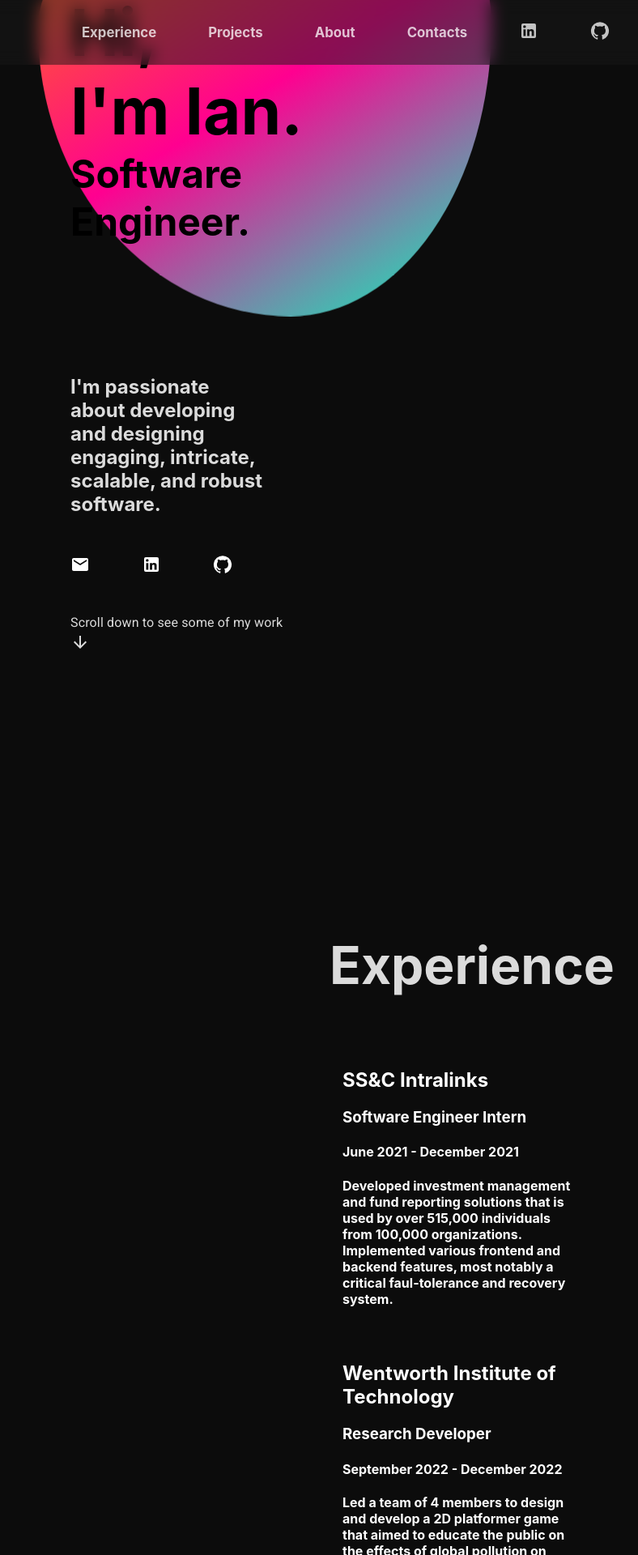
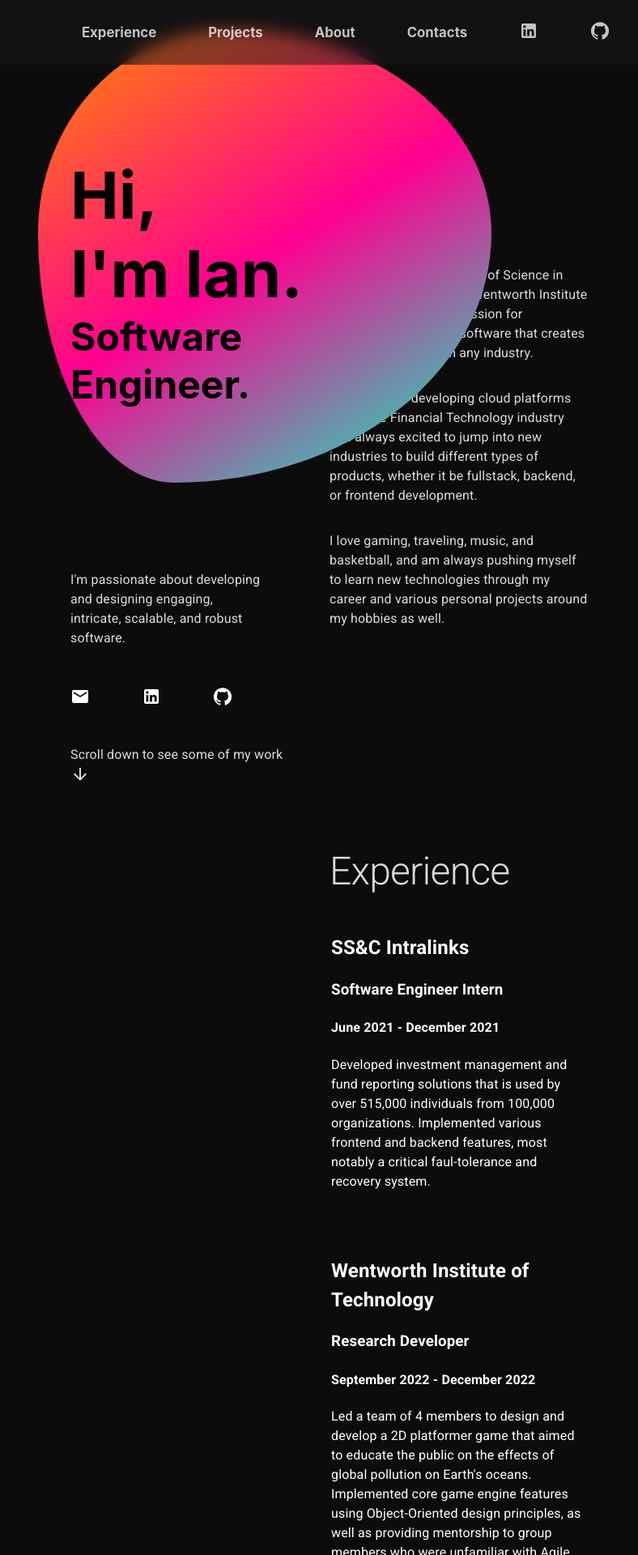
Before and after one commit to setoi1/Portfolio-ianseto.dev, a React (Vite) app: page / in a window 1280 px wide. Shown: the top 1920 px of the page at 81% size, without its empty margins (233-1021 px from the left). Built offline with nearby package versions, Linux system fonts and the light colour scheme.

Commit message:
font changes

```diff
--- a/src/App.tsx
+++ b/src/App.tsx
@@ -20,10 +20,9 @@ export default function App() {
           <Navbar />
         }
         <Landing />
+        <About />
         <Experience />
         <Projects />
-        <About />
-        {/*<Contacts />*/}
       </div>
     </>
   );
--- a/src/components/About.tsx
+++ b/src/components/About.tsx
@@ -1,13 +1,20 @@
+import { Typography } from '@mui/material';
 import './styles/About.css';
 
 export default function About() {
   return (
     <>
       <section id='about' className='about-section'>
-        <h1>About</h1>
+        <Typography variant='h1'>About Me</Typography>
         <div className='about-content'>
           <p>
-            Hey, I'm Ian Seto . I am a software engineer with a passion for developing innovative software that creates a real-world impact in any industry. With a passion in gaming, music, and basketball, I'm always pushing myself to learn new technologies through my career and various personal projects around my hobbies as well.
+            <Typography>Graduated with a Bachelor of Science in Computer Science from Wentworth Institute of Technology, with a passion for developing innovative software that creates a real-world impact in any industry.</Typography>
+          </p>
+          <p>
+            <Typography>Experience in developing cloud platforms within the Financial Technology industry and always excited to jump into new industries to build different types of products, whether it be fullstack, backend, or frontend development.</Typography>
+          </p>
+          <p>
+            <Typography>I love gaming, traveling, music, and basketball, and am always pushing myself to learn new technologies through my career and various personal projects around my hobbies as well.</Typography>
           </p>
         </div>
       </section>
--- a/src/components/Experience.tsx
+++ b/src/components/Experience.tsx
@@ -1,5 +1,6 @@
 import { motion } from 'framer-motion';
 import './styles/Experience.css';
+import { Typography } from '@mui/material';
 
 export default function Experience() {
   const jobs = [
@@ -25,17 +26,11 @@ export default function Experience() {
 
   return (
     <section id='experience' className='experience-section'>
-      <h1>Experience</h1>
+      <Typography variant='h1'>Experience</Typography>
       <div className='experience-content'>
         <div className='experience-detail'>
           <ul className='experience-list'>
             {jobs.map((job) => (
-              <motion.div
-                initial={{ y: 400, opacity: 0 }}
-                whileInView={{ y: 0, opacity: 1 }}
-                viewport={{ once: true }}
-                transition={{ duration: job.duration }}
-              >
               <li className='experience-item'>
                 <a
                   href={job.link}
@@ -43,14 +38,15 @@ export default function Experience() {
                   rel='noopener noreferrer'
                 >
                   <div className='experience-item-content'>
+                    <Typography>
                       <h2>{job.company}</h2>
                       <h3>{job.title}</h3>
                       <h4>{job.date}</h4>
                       <p>{job.description}</p>
+                    </Typography>
                   </div>
                 </a>
               </li>
-              </motion.div>
             ))}
           </ul>
         </div>
--- a/src/components/Landing.tsx
+++ b/src/components/Landing.tsx
@@ -15,7 +15,7 @@ export default function Landing() {
 
   return (
     <>
-      <section id='landing' className='landing-section'>
+      {/*<section id='landing' className='landing-section'>*/}
         <div className='landing-content'>
           <div className='landing-main'>
             <div className='slider-thumb'>
@@ -51,7 +51,9 @@ export default function Landing() {
             viewport={{ once: true }}
             transition={{ duration: 1.65 }}
           >
-            <p className='landing-introduction'>I'm passionate about developing and designing engaging, intricate, scalable, and robust software.</p>
+            <p className='landing-introduction'>
+              <Typography>I'm passionate about developing and designing engaging, intricate, scalable, and robust software.</Typography>
+            </p>
           </motion.div>
           {!mobile &&
             <motion.div
@@ -79,7 +81,7 @@ export default function Landing() {
             </div>
           </motion.div>
         </div>
-      </section>
+      {/*</section>*/}
     </>
   );
 }
--- a/src/components/Projects.tsx
+++ b/src/components/Projects.tsx
@@ -4,6 +4,7 @@ import Grid from '@mui/material/Grid';
 import ProjectCard from './ProjectCard';
 import './styles/Projects.css';
 import ArrowForward from '@mui/icons-material/ArrowForward';
+import { Typography } from '@mui/material';
 
 export default function Projects() {
   const projects = [
@@ -50,13 +51,13 @@ export default function Projects() {
   return (
     <>
       <section id='projects' className='projects-section'>
-        <h1>Projects</h1>
+        <Typography variant='h1'>Projects</Typography>
         <div className='projects-content'>
           <Grid className='projects-grid' container columns={3} spacing={8} justifyContent='center'>
             {projects.map((project) => (
               <Grid className='project-item' key={project.title} item>
                 <motion.div
-                  initial={{ y: 400, opacity: 0 }}
+                  initial={{ y: 200, opacity: 0 }}
                   whileInView={{ y: 0, opacity: 1 }}
                   viewport={{ once: true, amount: .25 }}
                   transition={{ duration: project.duration }}
--- a/src/components/styles/About.css
+++ b/src/components/styles/About.css
@@ -1,13 +1,11 @@
 .about-section {
-  margin-top: 7.5vh;
-  margin-bottom: 25vh;
-  padding-top: 12.5rem;
+  padding-top: 15rem;
 }
 
   .about-section > h1 {
     margin-left: 50%;
     margin-right: 25%;
-    font-size: 4em;
+    font-size: 3em;
   }
 
     .about-content {
--- a/src/components/styles/Experience.css
+++ b/src/components/styles/Experience.css
@@ -1,18 +1,19 @@
 .experience-section {
-  margin-top: 7.5vh;
-  margin-bottom: 7.5vh;
   padding-top: 15rem;
 }
 
   .experience-section > h1 {
     margin-left: 50%;
     margin-right: 25%;
-    font-size: 4em;
+    font-size: 3em;
   }
 
     .experience-content {
       margin-left: 50%;
       margin-right: 25%;
+      font-size: 3em;
+      padding-left: 1px;
+      padding-right: 1px;
     }
 
       .experience-list {
@@ -23,6 +24,7 @@
         .experience-item {
           border-radius: 1rem;
           transition: background-color 0.375s ease;
+          margin-bottom: 5rem;
         }
 
         .experience-item:hover {
@@ -30,5 +32,6 @@
         }
 
           .experience-item-content {
-            padding: 1rem;
+            padding-left: 1px;
+            padding-right: 1px;
           }
--- a/src/components/styles/Landing.css
+++ b/src/components/styles/Landing.css
@@ -1,10 +1,66 @@
 .landing-section {
   height: 100vh;
+  width: 50%;
   display: flex;
   justify-content: center;
   flex-direction: column;
 }
 
+  .landing-content {
+    position: fixed;
+    margin-top: 15%;
+    margin-left: 25%;
+    margin-right: 50%;
+  }
+
+    .landing-main {
+
+    }
+
+      .landing-header {
+        color: black;
+        font-size: 5em;
+        margin: 0;
+        padding: 0;
+      }
+
+      .landing-headline {
+        color: black;
+        font-size: 3em;
+        margin-top: 0;
+        margin-bottom: 0;
+      }
+
+  .landing-introduction {
+    margin-top: 12.5rem;
+    margin-right: 25%;
+    font-size: 1.5em;
+  }
+
+  .landing-contacts-list {
+    display: flex;
+    flex-direction: row;
+    margin-top: 3rem;
+    margin-bottom: 3rem;
+    margin-left: 0;
+    padding-left: 0;
+
+  }
+
+    .landing-contacts-list-item {
+      display: flex;
+      align-items: center;
+      text-decoration: none;
+      justify-content: center;
+      margin-right: 4rem;
+    }
+
+      .landing-contacts-item-link {
+        display: flex;
+        color: white;
+      }
+
+@media screen and (min-width: 600px) {
   .slider-thumb::before {
     position: absolute;
     content: '';
@@ -38,55 +94,4 @@
       transform: translate3d(0,-3px,0) rotateZ(0.01deg);
     }
   }
-
-    .landing-content {
-      position: fixed;
-      margin-left: 25%;
-      margin-right: 50%;
-    }
-
-    .landing-main {
-      margin-bottom: 10rem;
-    }
-
-      .landing-header {
-        color: black;
-        font-size: 5em;
-        margin-top: 0;
-        margin-bottom: 0;
-      }
-
-      .landing-headline {
-        color: black;
-        font-size: 3em;
-        margin-top: 0;
-        margin-bottom: 0;
-      }
-
-    .landing-introduction {
-      margin-right: 25%;
-      font-size: 1.5em;
-    }
-
-    .landing-contacts-list {
-      display: flex;
-      flex-direction: row;
-      margin-top: 3rem;
-      margin-bottom: 3rem;
-      margin-left: 0;
-      padding-left: 0;
-
-    }
-
-      .landing-contacts-list-item {
-        display: flex;
-        align-items: center;
-        text-decoration: none;
-        justify-content: center;
-        margin-right: 4rem;
-      }
-
-        .landing-contacts-item-link {
-          display: flex;
-          color: white;
-        }
+}
--- a/src/components/styles/Projects.css
+++ b/src/components/styles/Projects.css
@@ -1,16 +1,15 @@
 .projects-section {
-  margin-top: 7.5vh;
-  margin-bottom: 7.5vh;
   padding-top: 12.5rem;
 }
 
   .projects-section > h1 {
     margin-left: 50%;
     margin-right: 25%;
-    font-size: 4em;
+    font-size: 3em;
   }
 
     .projects-content {
+      margin-top: 5rem;
       margin-left: 50%;
       margin-right: 25%;
     }
@@ -20,5 +19,6 @@
       margin-right: 25%;
       display: flex;
       justify-content: center;
-    margin-top: 10rem;
+      margin-top: 5vh;
+      margin-bottom: 5vh;
     }
```
Lines whose indentation alone changed are shown as unchanged.
